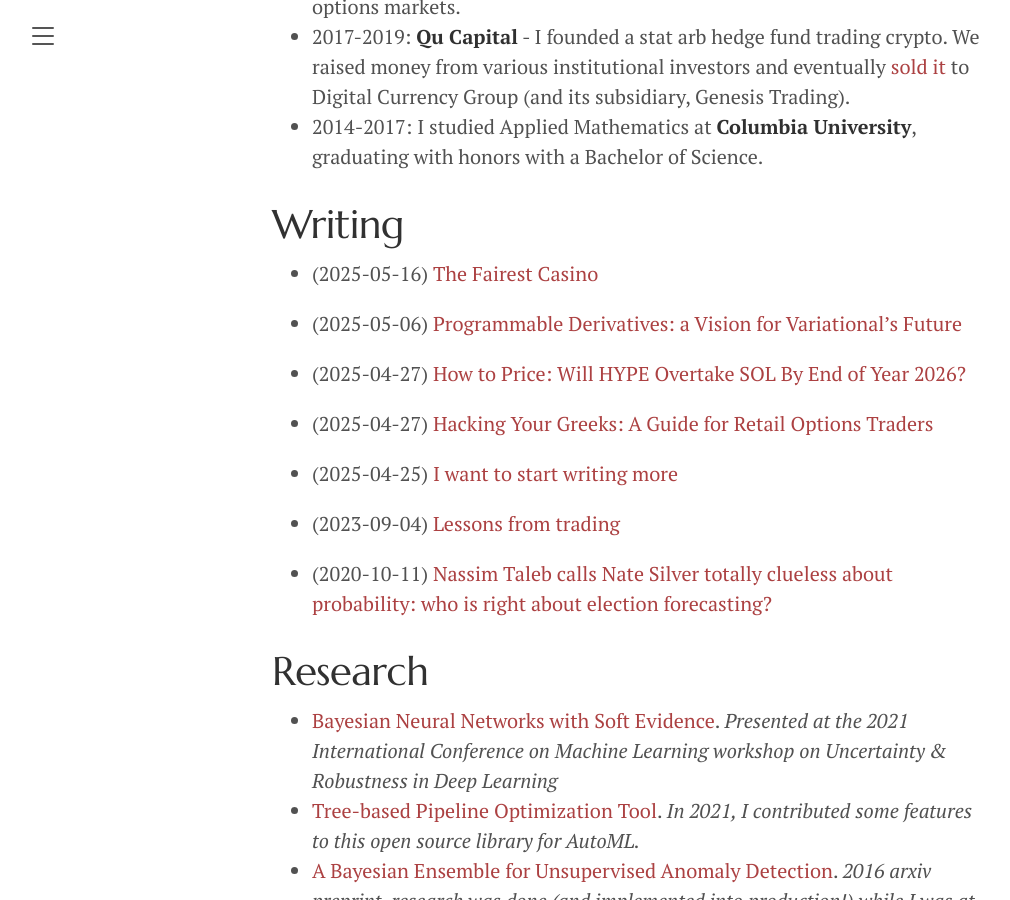
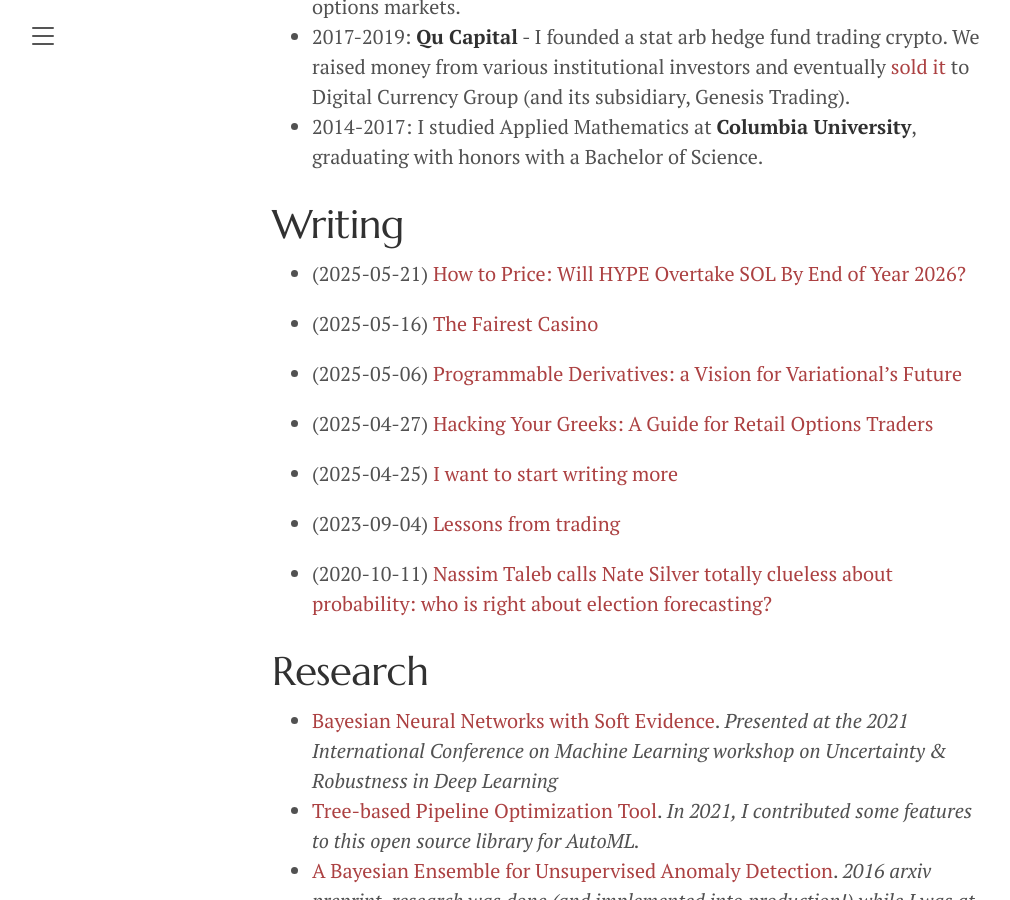
Before and after one commit to edwardyu/edwardyu.github.io, a Jekyll site: the page built from index.md, in a window 1280 px wide and 900 px high, scrolled down 717 px. Shown: the whole window, without its empty margins (8-1018 px from the left). Built offline with Jekyll 4.4.1, drawn with Linux system fonts in a browser that asks for light colours.

Commit message:
adjust the dates

```diff
--- a/_posts/2025-05-21-will-hype-overtake-sol.markdown
+++ b/_posts/2025-05-21-will-hype-overtake-sol.markdown
@@ -1,7 +1,7 @@
 ---
 layout: post
 title:  "How to Price: Will HYPE Overtake SOL By End of Year 2026?"
-date:   2025-04-27 00:00:00
+date:   2025-05-21 00:00:00
 categories:
 - trading
 ---
```
